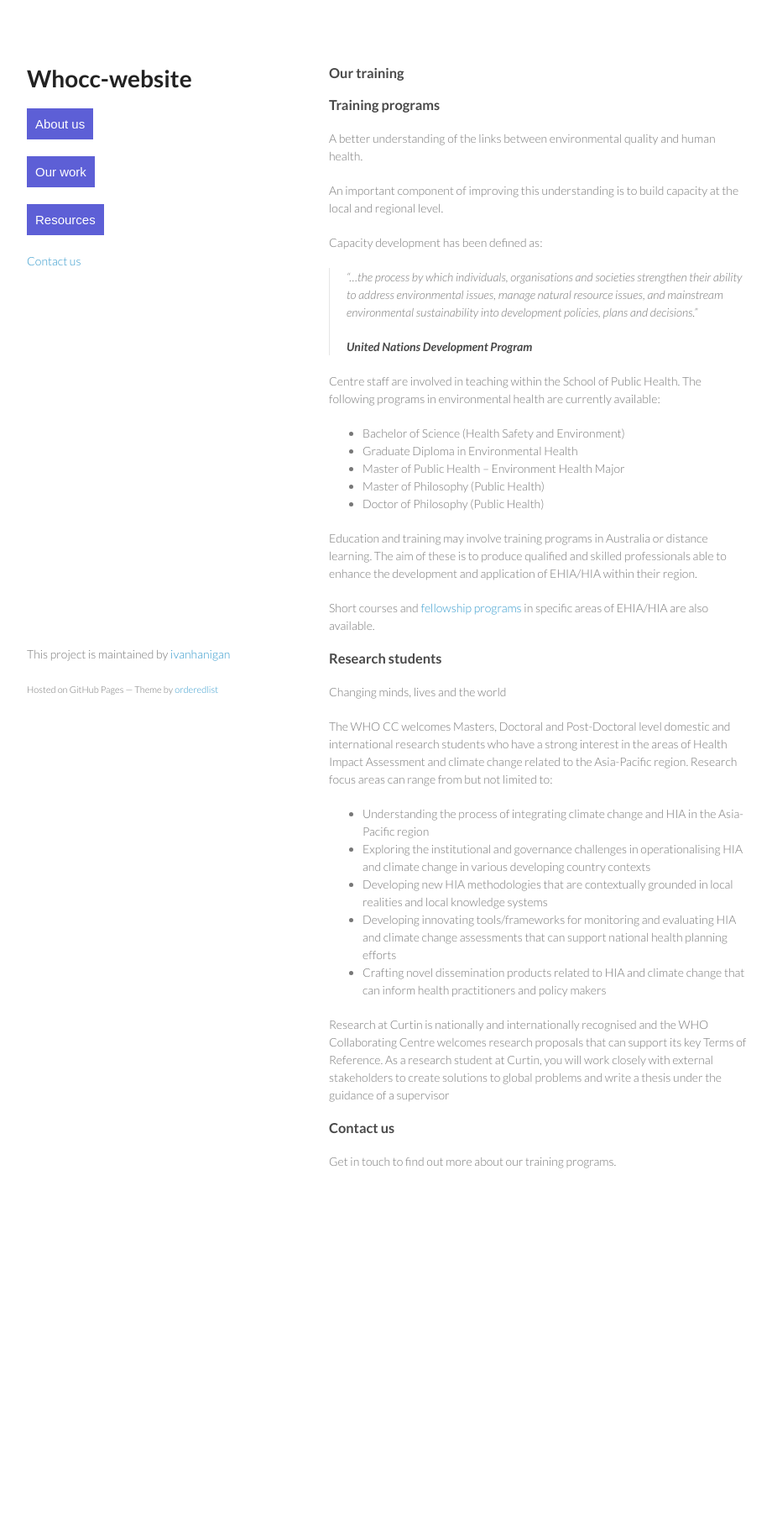
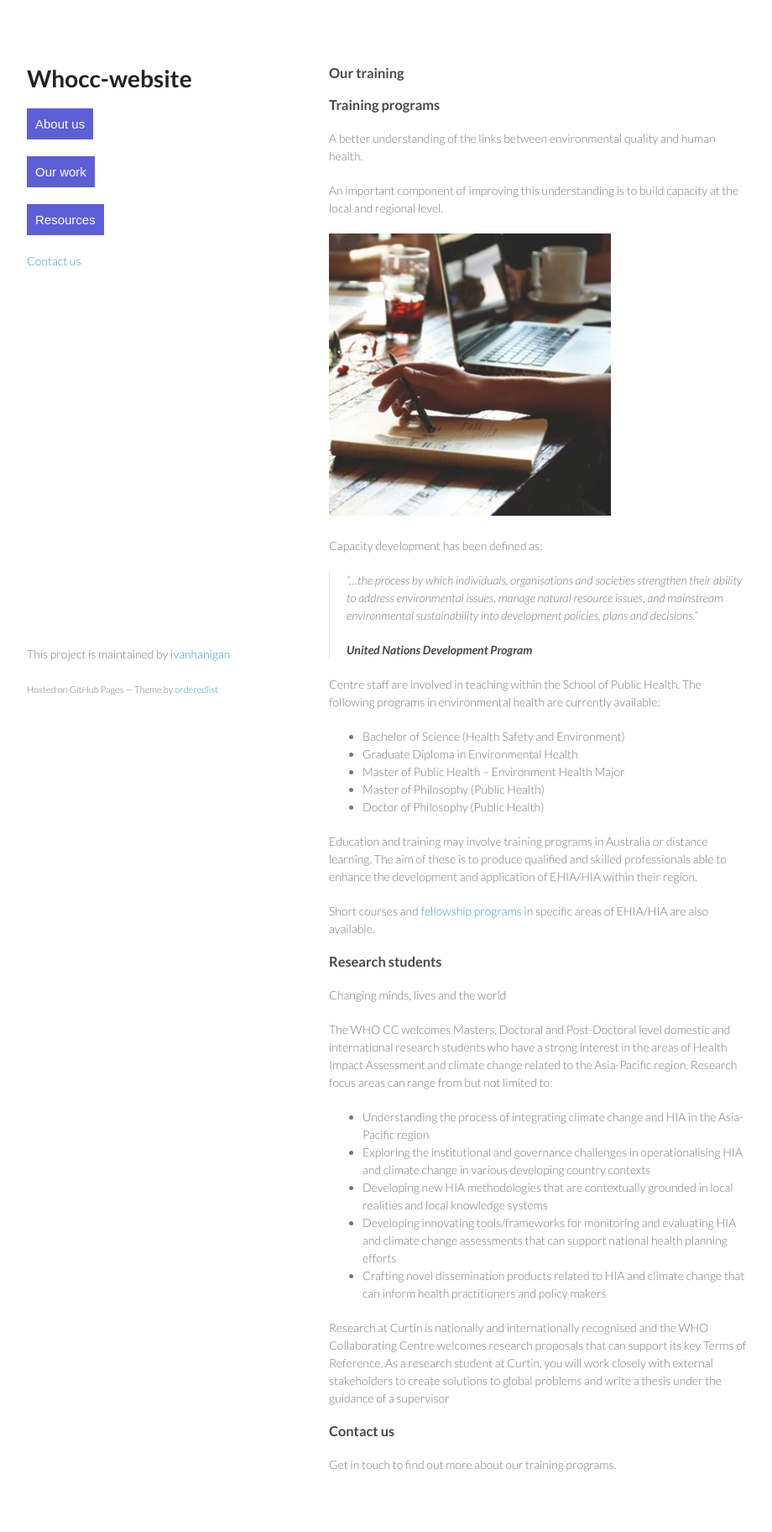
Before and after one commit to ivanhanigan/whocc-cchia-draft-website, a Jekyll site: the page built from training.md, in a window 1280 px wide. Shown: the whole page at 84% size, without its empty margins (178-1098 px from the left). Built offline with Jekyll 4.4.1, drawn with Linux system fonts in a browser that asks for light colours; before the commit the page ends 1463 px from its top, so only the background shows below that.

Commit message:
Update training.md

```diff
--- a/training.md
+++ b/training.md
@@ -9,6 +9,8 @@ title: Our training
 A better understanding of the links between environmental quality and human health.
 
 An important component of improving this understanding is to build capacity at the local and regional level.
+
+![pic-training](images/news-course-dev-336x336.png)
 
 Capacity development has been defined as:
 
```
